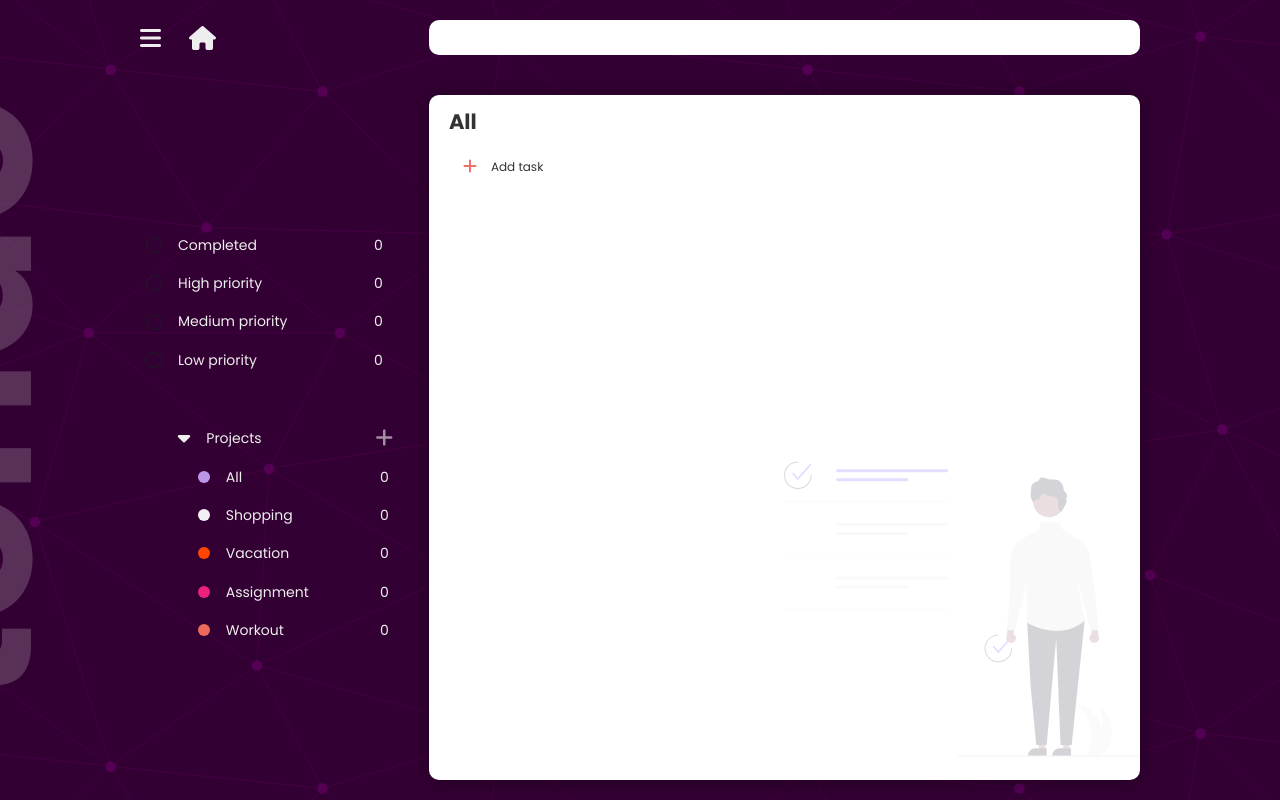
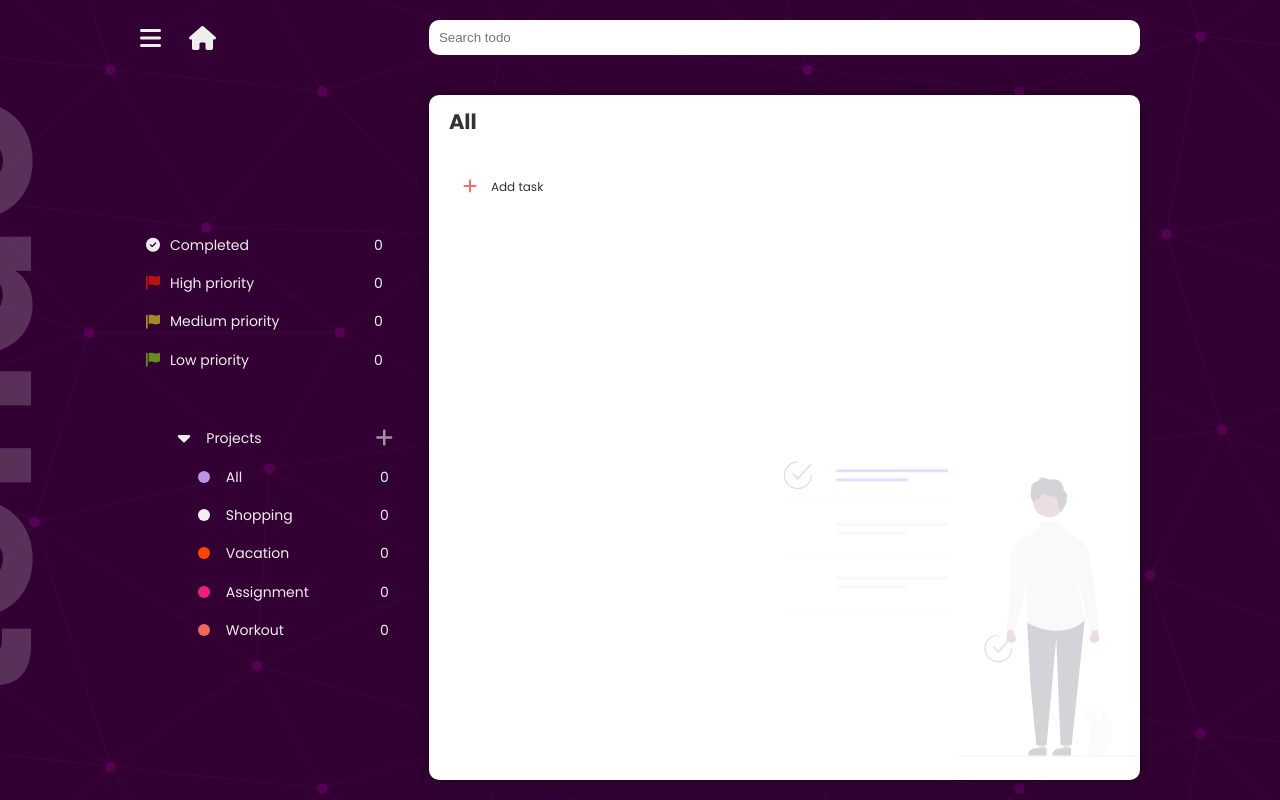
Before and after one commit to iqbalkang225/iqbal-kang-225-tohdo, a plain HTML site: page index.html in a window 1280 px wide. Drawn offline with Linux system fonts and the light colour scheme.

Commit message:
added font icons

```diff
--- a/index.html
+++ b/index.html
@@ -32,7 +32,7 @@
 
       <!-- Search -->
       <form class="search-box">
-        <input type="text" class="search" />
+        <input type="text" class="search" placeholder="Search todo" />
       </form>
 
       <!-- Left side Navigation -->
@@ -40,25 +40,25 @@
         <!-- Filtering Options -->
         <ul class="filters">
           <li class="filter completed">
-            <div class="check"></div>
+            <i class="fa-solid fa-circle-check completed-icon"></i>
             <span class="filter-name">Completed</span>
             <span class="filter-number">0</span>
           </li>
 
           <li class="filter high">
-            <div class="check"></div>
+            <i class="fa-solid fa-flag high-p-icon"></i>
             <span class="filter-name">High priority</span>
             <span class="filter-number">0</span>
           </li>
 
           <li class="filter medium">
-            <div class="check"></div>
+            <i class="fa-solid fa-flag medium-p-icon"></i>
             <span class="filter-name">Medium priority</span>
             <span class="filter-number">0</span>
           </li>
 
           <li class="filter low">
-            <div class="check"></div>
+            <i class="fa-solid fa-flag low-p-icon"></i>
             <span class="filter-name">Low priority</span>
             <span class="filter-number">0</span>
           </li>
--- a/styles.css
+++ b/styles.css
@@ -201,6 +201,7 @@ body {
 .filter:hover {
   transform: translateX(-10px);
 }
+
 .check {
   border: 1.5px solid var(--color-primary);
   height: 16px;
@@ -227,11 +228,34 @@ body {
 
 .check:hover.check::before{
 opacity: 1;
-
 }
 
 .filter-name {
   margin-right: auto;
+}
+
+.completed-icon{
+  margin-right: 1rem;
+  color: var(--color-text);
+
+}
+
+.low-p-icon{
+  color: #72B01D;
+  margin-right: 1rem;
+  opacity: .8;
+}
+
+.medium-p-icon{
+  color: #BFAB25;
+  margin-right: 1rem;
+  opacity: .8;
+}
+
+.high-p-icon{
+  color: var(--color-accent);
+  margin-right: 1rem;
+  opacity: .8;
 }
 
 .projects-box {
@@ -465,6 +489,11 @@ opacity: 1;
   transition: var(--transition);
 }
 
+.selected-project-title{
+  margin-bottom: 2rem;
+}
+
+
 .new-todo-box {
   margin-top: 1rem;
 }
```
